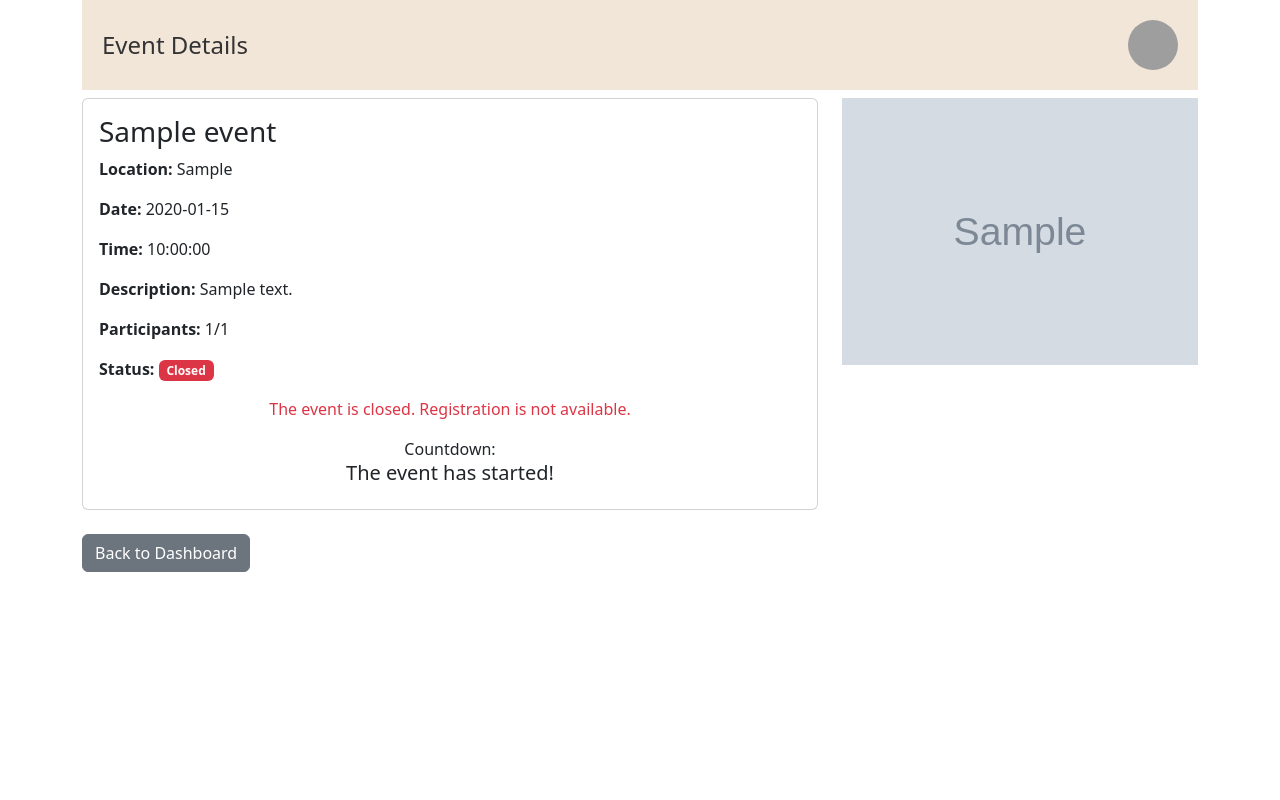
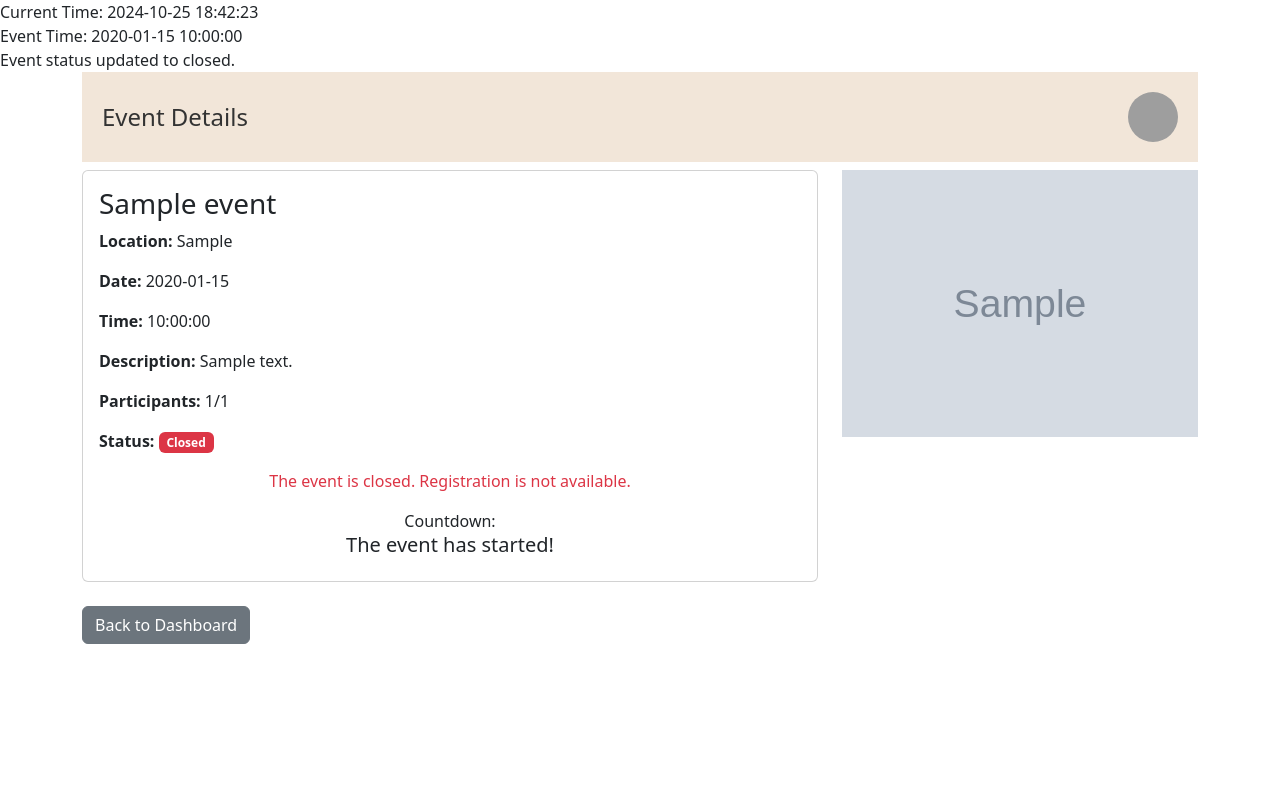
Before and after one commit to TipenHans/UTSWebLecKlmpk5, a PHP site: page /event_details_user.php?event_id=1 in a window 1280 px wide. Run offline with PHP 8.4, Linux system fonts and the light colour scheme; a user stored in the database is signed in; data comes from the database, SQL or seed files in the repository; tables that the repository leaves empty hold one stand-in row (values such as "Sample post"); grey boxes marked "Sample" are stand-in pictures; some libraries are stand-ins or nearby versions; grey boxes are pictures that could not be loaded.

Commit message:
Update event_details_user.php

```diff
--- a/event_details_user.php
+++ b/event_details_user.php
@@ -6,6 +6,8 @@ if (!isset($_SESSION['user_id'])) {
     header('Location: login.php');
     exit;
 }
+
+date_default_timezone_set('Asia/Jakarta');
 
 $event_id = $_GET['event_id'];
 $user_id = $_SESSION['user_id'];
@@ -27,9 +29,16 @@ $event_datetime = $event['start_date'] . ' ' . $event['start_time'];
 $current_time = new DateTime();
 $event_time = new DateTime($event_datetime);
 
+echo "Current Time: " . $current_time->format('Y-m-d H:i:s') . "<br>";
+echo "Event Time: " . $event_time->format('Y-m-d H:i:s') . "<br>";
+
 if ($current_time >= $event_time && $event['status'] !== 'closed') {
     $stmt = $pdo->prepare("UPDATE events SET status = 'closed' WHERE event_id = :event_id");
-    $stmt->execute(['event_id' => $event_id]);
+    if ($stmt->execute(['event_id' => $event_id])) {
+        echo "Event status updated to closed.<br>";
+    } else {
+        echo "Failed to update event status.<br>";
+    }
 
     $stmt = $pdo->prepare("SELECT * FROM events WHERE event_id = :event_id");
     $stmt->execute(['event_id' => $event_id]);
@@ -59,7 +68,7 @@ if (isset($_POST['register']) && !$already_registered && $event['status'] === 'o
     exit;
 }
 
-if (isset($_POST['cancel_registration'])) {
+if (isset($_POST['cancel_registration']) && $event['status'] !== 'closed') {
     $stmt = $pdo->prepare("DELETE FROM participants WHERE user_id = :user_id AND event_id = :event_id");
     $stmt->execute(['user_id' => $user_id, 'event_id' => $event_id]);
 
@@ -72,6 +81,7 @@ if (isset($_POST['cancel_registration'])) {
     exit;
 }
 ?>
+
 
 <!DOCTYPE html>
 <html lang="en">
@@ -105,6 +115,11 @@ if (isset($_POST['cancel_registration'])) {
                 registerButton.disabled = true;
                 registerButton.innerText = "Registration Closed";
             }
+            var cancelButton = document.getElementById("cancelButton");
+            if (cancelButton) {
+                cancelButton.disabled = true;
+                cancelButton.innerText = "Cancellation Closed";
+            }
         }
     }, 1000);
     </script>
@@ -113,7 +128,7 @@ if (isset($_POST['cancel_registration'])) {
     <div class="container">
         <div class="header d-flex justify-content-between align-items-center mb-2">
             <h2>Event Details</h2>
-            <img src="uploads/<?php echo !empty($user['profile_picture']) ? $user['profile_picture'] : 'default_profile.png'; ?>" alt="Profile"  class="rounded-circle" width="50" height="50">
+            <img src="uploads/<?php echo !empty($user['profile_picture']) ? $user['profile_picture'] : 'default_profile.png'; ?>" alt="Profile" class="rounded-circle" width="50" height="50">
         </div>
 
         <?php if (isset($_SESSION['success_message'])): ?>
@@ -199,5 +214,6 @@ if (isset($_POST['cancel_registration'])) {
                 <?php } ?>
             </div>
         </div>
+    </div>
 </body>
 </html>
```
Lines whose indentation alone changed are shown as unchanged.
